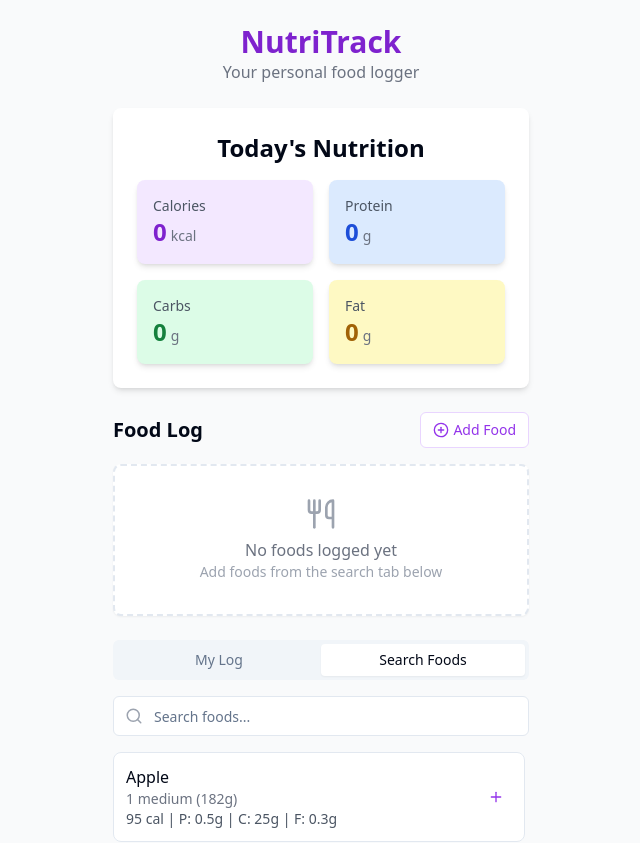
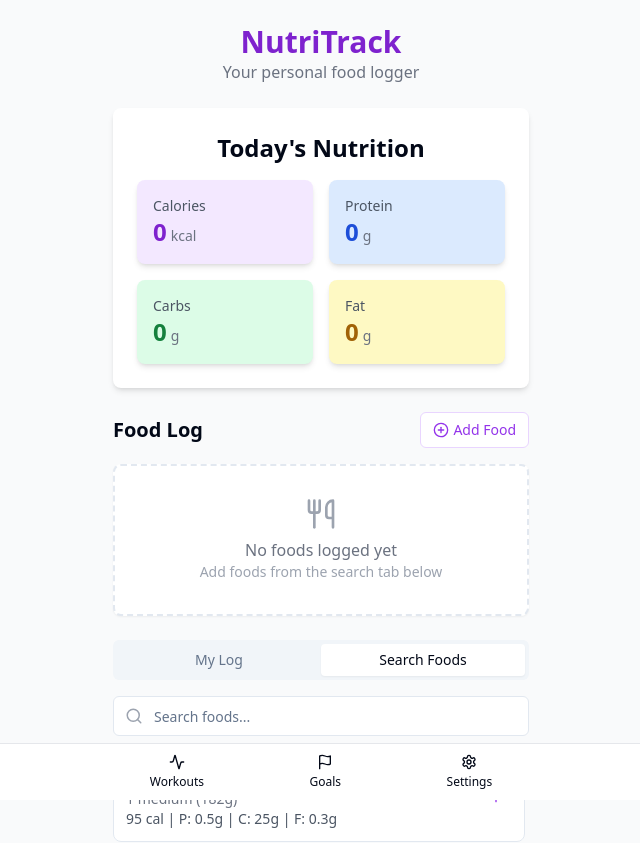
Before and after one commit to kavinsaravan/food-metrics-tracker-pal, a React (Vite) app: page / in a window 1280 px wide. Shown: the top 843 px of the page, without its empty margins (319-959 px from the left). Built offline with nearby package versions, Linux system fonts and the light colour scheme.

Commit message:
Add bottom menu bar
Implement a menu bar with buttons for workouts, goals, and settings.

```diff
--- a/src/App.tsx
+++ b/src/App.tsx
@@ -1,3 +1,4 @@
+
 import { Toaster } from "@/components/ui/toaster";
 import { Toaster as Sonner } from "@/components/ui/sonner";
 import { TooltipProvider } from "@/components/ui/tooltip";
@@ -16,7 +17,9 @@ const App = () => (
       <BrowserRouter>
         <Routes>
           <Route path="/" element={<Index />} />
-          {/* ADD ALL CUSTOM ROUTES ABOVE THE CATCH-ALL "*" ROUTE */}
+          <Route path="/workouts" element={<NotFound />} />
+          <Route path="/goals" element={<NotFound />} />
+          <Route path="/settings" element={<NotFound />} />
           <Route path="*" element={<NotFound />} />
         </Routes>
       </BrowserRouter>
--- /dev/null
+++ b/src/components/BottomNav.tsx
@@ -0,0 +1,26 @@
+
+import { Activity, Flag, Settings } from "lucide-react";
+import { Button } from "@/components/ui/button";
+
+const BottomNav = () => {
+  return (
+    <nav className="fixed bottom-0 left-0 right-0 bg-white border-t border-gray-200 p-2">
+      <div className="max-w-md mx-auto flex justify-around items-center">
+        <Button variant="ghost" className="flex flex-col items-center gap-1">
+          <Activity className="h-5 w-5" />
+          <span className="text-xs">Workouts</span>
+        </Button>
+        <Button variant="ghost" className="flex flex-col items-center gap-1">
+          <Flag className="h-5 w-5" />
+          <span className="text-xs">Goals</span>
+        </Button>
+        <Button variant="ghost" className="flex flex-col items-center gap-1">
+          <Settings className="h-5 w-5" />
+          <span className="text-xs">Settings</span>
+        </Button>
+      </div>
+    </nav>
+  );
+};
+
+export default BottomNav;
--- a/src/pages/Index.tsx
+++ b/src/pages/Index.tsx
@@ -1,3 +1,4 @@
+
 import { useState } from "react";
 import MetricsDashboard from "@/components/MetricsDashboard";
 import FoodSearch from "@/components/FoodSearch";
@@ -10,6 +11,7 @@ import { Separator } from "@/components/ui/separator";
 import { foodDatabase, FoodItem } from "@/data/foodData";
 import { calculateNutritionTotals } from "@/utils/nutritionCalculator";
 import { PlusCircle, Utensils } from "lucide-react";
+import BottomNav from "@/components/BottomNav";
 
 const Index = () => {
   const [loggedFoods, setLoggedFoods] = useState<Array<{ food: FoodItem; quantity: number }>>([]);
@@ -35,7 +37,7 @@ const Index = () => {
   };
 
   return (
-    <div className="min-h-screen bg-gray-50 pb-8">
+    <div className="min-h-screen bg-gray-50 pb-20">
       <div className="max-w-md mx-auto px-4">
         <header className="py-6">
           <h1 className="text-3xl font-bold text-center text-purple-700">NutriTrack</h1>
@@ -123,6 +125,7 @@ const Index = () => {
           onAddToLog={handleAddToLog}
         />
       </div>
+      <BottomNav />
     </div>
   );
 };
```
